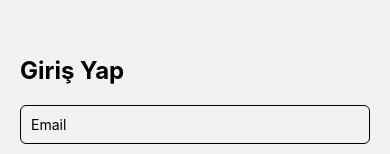
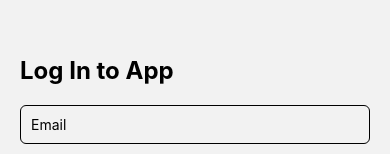
Before and after one commit to nisaolcucu/motivApp, a React Native app: screen /Login in a window 390 px wide. Shown: the part 258-412 px from the top of the page. Built offline with nearby package versions, Linux system fonts and the light colour scheme.

Commit message:
translate

```diff
--- a/screens/LoginScreen.js
+++ b/screens/LoginScreen.js
@@ -30,7 +30,7 @@
 
   return (
     <View style={styles.container}>
-      <Text style={styles.title}>Giriş Yap</Text>
+      <Text style={styles.title}>Log In to App</Text>
       <TextInput
         style={styles.input}
         placeholder="Email"
```
